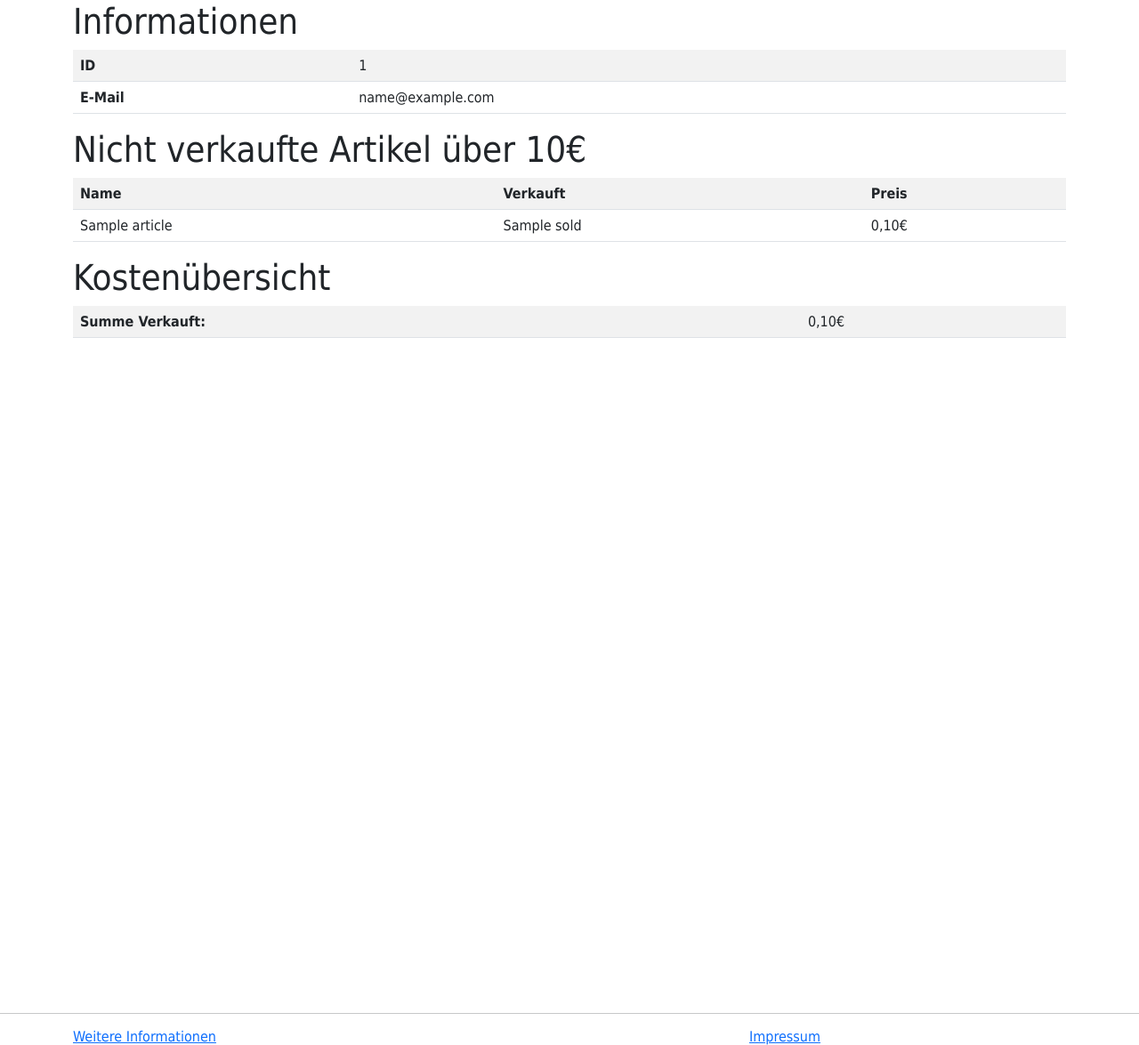
After one commit to sn0b4ll/kinderbasar, a Flask app: template app/templates/clearing_all.html in a window 1280 px wide. The commit adds this page. Shown: the whole page at 89% size. Run offline with Flask 2, Linux system fonts and the light colour scheme; tables that the repository leaves empty hold one stand-in row (values such as "Sample post"); the template is opened without the code that fills it: values that come from a table or form of the project are taken from there, most other values are stand-ins (such as "Sample title", 1, 10 or a date in 2020); parts of the project's set-up code (start-up, migrations or seed data) failed here and were passed over.

Commit message:
Closes #40; implemented printing for all clearings.

```diff
--- /dev/null
+++ b/app/templates/clearing_all.html
@@ -0,0 +1,92 @@
+{% include 'header.html' %}
+<style>
+    body {
+        width: 100%;
+        height: 100%;
+        margin: 0;
+        padding: 0;
+        font: 12pt "Tahoma";
+    }
+    * {
+        box-sizing: border-box;
+        -moz-box-sizing: border-box;
+    }
+    .subpage {
+
+        height: 297mm;
+        page-break-after: always;
+    }
+    .lastpage {
+        height: 297mm;
+    }
+
+    @page {
+        size: A4;
+        margin: 0;
+    }
+</style>
+
+<div class="container">
+	{% for user in users %}
+	<div class="subpage">
+		<div class="row">
+			<div class="col">
+				<h1>Informationen</h1>
+			</div>
+		</div>
+
+		<div class="row">
+			<div class="col">
+				<table class="table table-striped">
+					<tr>
+						<th scope="col">ID</th>
+						<td>{{ user.id }}</td>
+					</tr>
+					<tr>
+						<th scope="col">E-Mail</th>
+						<td>{{ user.email }}</td>
+					</tr>
+				</table>
+			</div>
+		</div>
+
+		<div class="row">
+			<div class="col">
+				<h1>Nicht verkaufte Artikel über 10€</h1>
+				<table class="table table-striped">
+					<tr>
+						<th scope="col">Name</th>
+						<th scope="col">Verkauft</th>
+						<th scope="col">Preis</th>
+					</tr>
+					{% for article in user_dict[user]["articles"] -%}
+					<tr>
+						<td>{{ article.name }}</td>
+						<td>{{ article.sold|to_german }}</td>
+						<td>{{ article.price|as_euro }}</td>
+					</tr>
+					{% endfor %}
+				</table>
+			</div>
+		</div>
+
+		<div class="row">
+			<div class="col">
+				<h1>Kostenübersicht</h1>
+			</div>
+		</div>
+		<div class="row">
+			<div class="col">
+				<table class="table table-striped">
+					<tr>
+						<th scope="col">Summe Verkauft:</th>
+						<td>{{ user_dict[user]["sold_sum"]|as_euro }}</td>
+					</tr>
+				</table>
+			</div>
+		</div>
+	</div>
+	{% endfor %}
+</div>
+
+{% include 'footer.html' %}
--- a/app/templates/sellers.html
+++ b/app/templates/sellers.html
@@ -84,5 +84,11 @@
 			</table>
 		</div>
 	</div>
+
+	<div class="row d-flex justify-content-center align-items-center mt-1">
+		<div class="col-md-8 col-lg-6 col-xl-4 offset-xl-1 mt-5 shadow">
+			<input type="button" class="btn btn-primary btn-block mb-4 mt-4" value="Alle Abrechnungen drucken" onclick="location.pathname='/clearing/printall'"><br/>
+		</div>
+	</div>
 </div>
 {% include 'footer.html' %}
```
Also changed, not shown: app/routes/organizer.py (+45 -1 lines).
